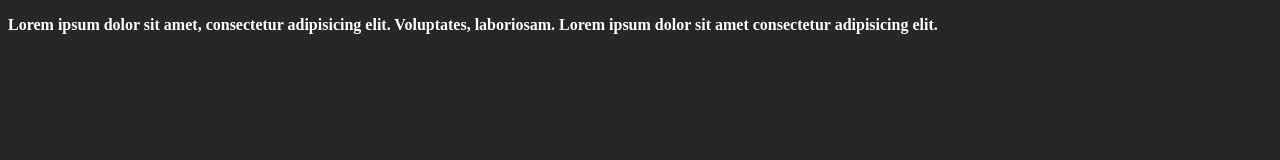
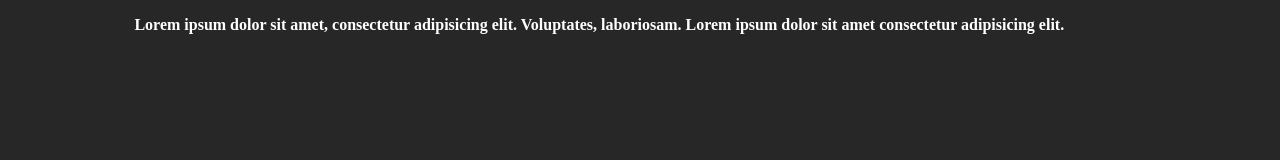
Before and after one commit to karamshergill/Assignment-3C, a plain HTML site: page index.html in a window 1280 px wide. Drawn offline with nearby package versions, Linux system fonts and the light colour scheme; files that its build step writes are made by us from their sources.

Commit message:
Use nesting for paragraphs

```diff
--- a/main.scss
+++ b/main.scss
@@ -11,5 +11,13 @@ $font-weights: (
 body {
   background: $primary-color;
   color: $text-color;
-  font-weight: map-get($font-weights, bold);
 }
+
+.main {
+  width: 80%;
+  margin: 0 auto;
+
+  p {
+    font-weight: map-get($font-weights, bold);
+  }
+}
```
